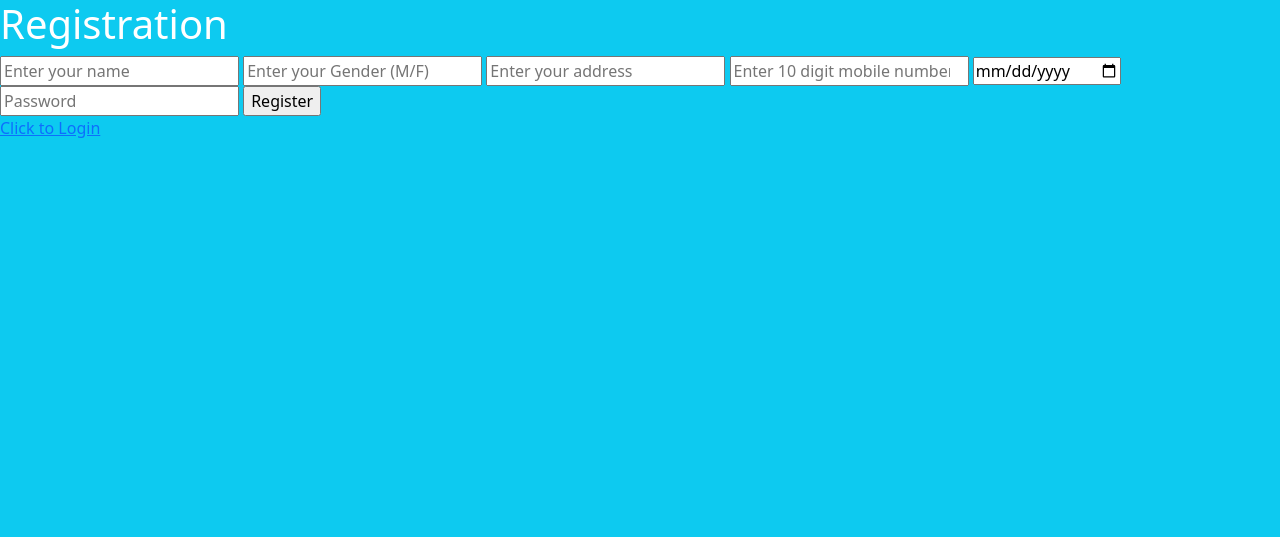
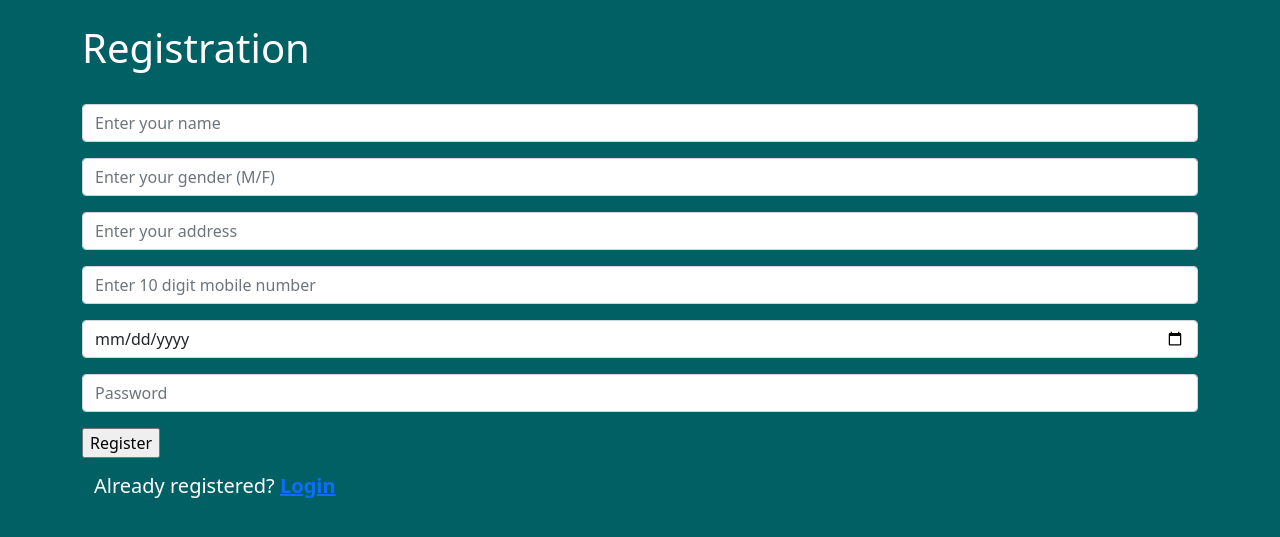
Before and after one commit to aditi17goel/Market-Shop, a PHP site: page /register_sk.php in a window 1280 px wide. Shown: the top 537 px of the page. Run offline with PHP 8.4, Linux system fonts and the light colour scheme; a stand-in replaces the project's code that opens the database connection.

Commit message:
shopkeeper registration page ui

```diff
--- a/register_sk.php
+++ b/register_sk.php
@@ -8,7 +8,7 @@
     <link rel="stylesheet" href="style.css"/>
 </head>
 <link href="https://cdn.jsdelivr.net/npm/bootstrap@5.1.3/dist/css/bootstrap.min.css" rel="stylesheet" integrity="sha384-1BmE4kWBq78iYhFldvKuhfTAU6auU8tT94WrHftjDbrCEXSU1oBoqyl2QvZ6jIW3" crossorigin="anonymous">
-<body class="bg-info text-white">
+<body style="background-color:#006064 ;">
 <?php
     require('db.php');
     // When form submitted, insert values into the database.
@@ -47,18 +47,37 @@
 
     } else {
 ?>
-    <form class="form" action="register_sk.php" method="post">
-        <h1 class="login-title">Registration</h1>
-        <input type="text" class="login-input" name="skname" placeholder="Enter your name" required />
-        <input type="text" class="login-input" name="gender" placeholder="Enter your Gender (M/F)" required />
-        <input type="text" class="login-input" name="address" placeholder="Enter your address" required>
-        <input type="number" class="login-input" name="contact" placeholder="Enter 10 digit mobile number" required>
-        <input type="date" class="login-input" name="dob" placeholder="Enter your DOB"required>
-        <input type="password" class="login-input" name="password" placeholder="Password" required>
-
+<div class="container">
+    <form action="register_sk.php" method="post">
+        <br>
+        <h1 style="color:white;" style="margin-bottom: 3cm;" >Registration</h1>
+        <br>
+         <div class="mb-3">
+        <input type="text" class="form-control" name="skname" placeholder="Enter your name" required />
+        </div>
+         <div class="mb-3">
+        <input type="text" class="form-control" name="gender" placeholder="Enter your gender (M/F)" required />
+        </div>
+         <div class="mb-3">
+        <input type="text" class="form-control" name="address" placeholder="Enter your address" required>
+        </div>
+         <div class="mb-3">
+        <input type="number" class="form-control" name="contact" placeholder="Enter 10 digit mobile number" required>
+        </div>
+         <div class="mb-3">
+        <input type="date" class="form-control" name="dob" placeholder="Enter your DOB"required>
+         </div>
+         <div class="mb-3">
+        <input type="password" class="form-control" name="password" placeholder="Password" required>
+	</div>
+	<div class="mb-3">
         <input type="submit" name="submit" value="Register" class="login-button">
-        <p class="link"><a href="login.php">Click to Login</a></p>
+        </div>
+        <div class="container">
+        	<h5 style="color:white;">Already registered? <a href = "login.php"><b>Login</b></a></h5>
+        </div>
     </form>
+</div>
 <?php
     }
 ?>
```
